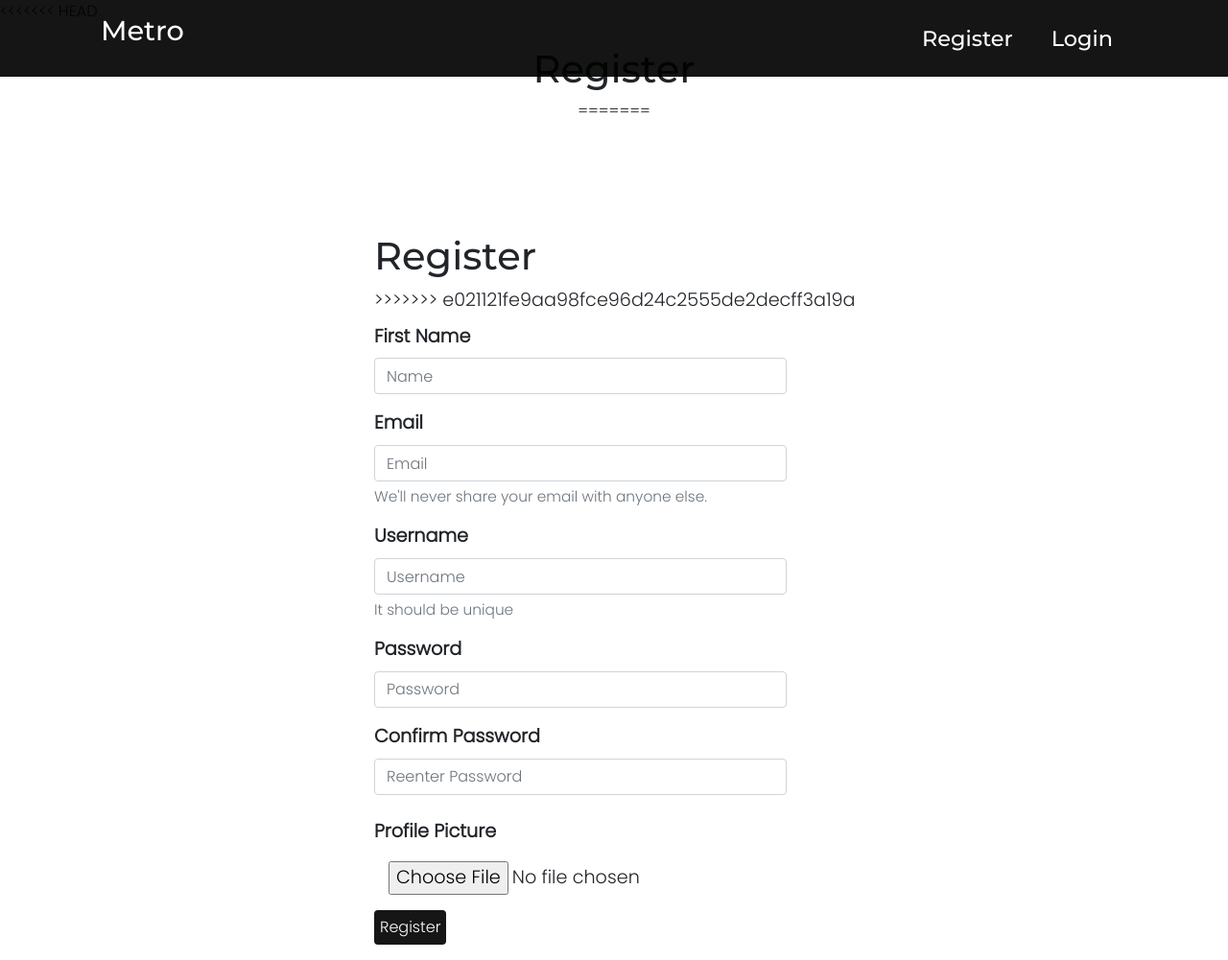
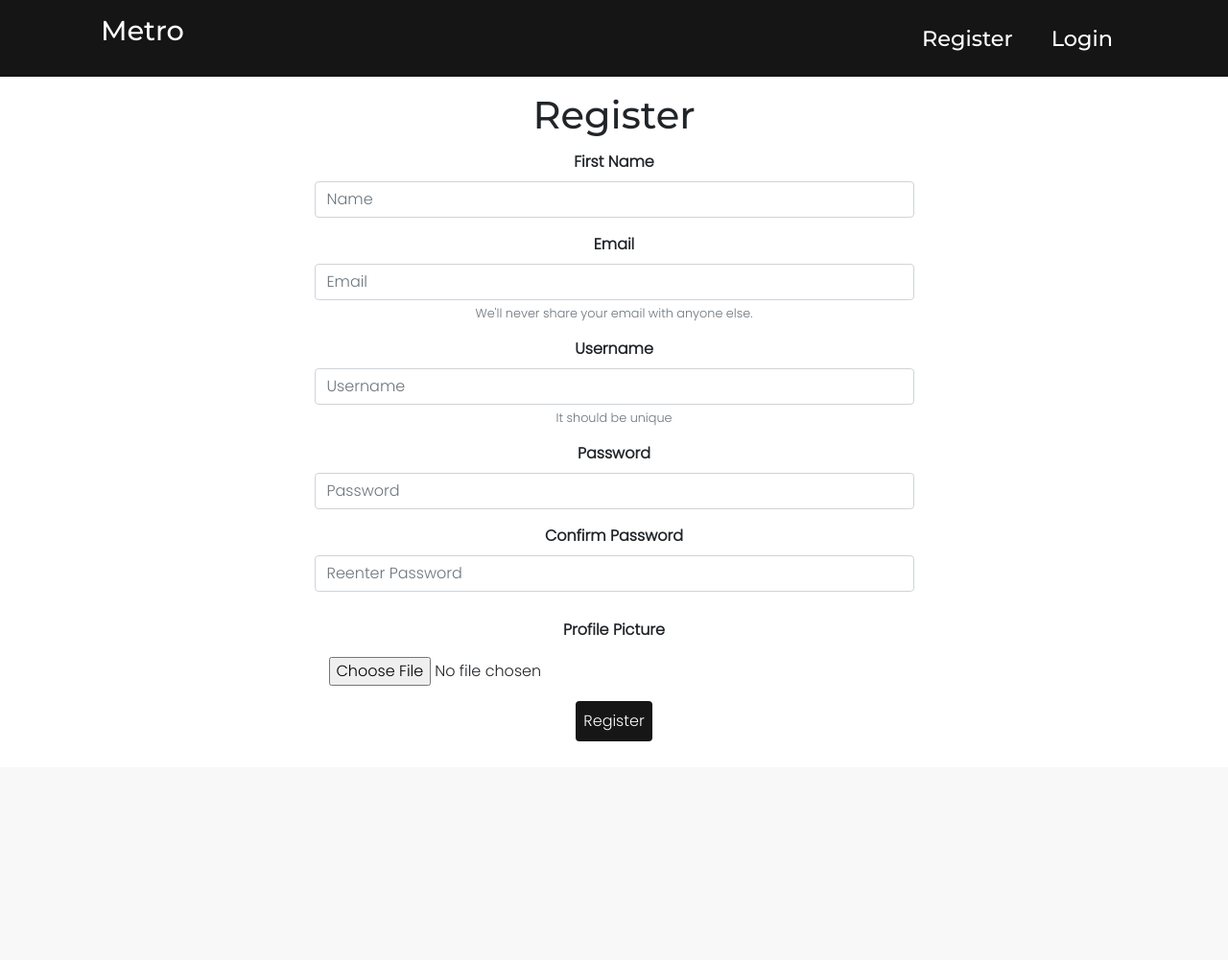
Before and after one commit to arnav0103/Byte, a Flask app: page /register in a window 1280 px wide. Shown: the whole page at 96% size. After the commit the page ends 773 px from the top, so only its background shows below. Run offline with Flask 2, Linux system fonts and the light colour scheme; some libraries are stand-ins or nearby versions.

Commit message:
removed <<<<<<<<<ehvxjdb

```diff
--- a/Bytes/templates/login.htm
+++ b/Bytes/templates/login.htm
@@ -1,14 +1,9 @@
 {%extends 'base.htm'%}
 
 {%block content%}
-<<<<<<< HEAD
-<div class="container col trial" align = center>
-  <h1 align = "center" id="log">Login </h1>
-=======
 <div class="container col trial" align = center style="font-size: larger; text-align: left; padding-left: 30%;">
   <br><br><br><br>
   <h1>Login </h1>
->>>>>>> e021121fe9aa98fce96d24c2555de2decff3a19a
   <form  method="POST">
     {{form.hidden_tag()}}
     <div class="form-group">
--- a/Bytes/templates/register.htm
+++ b/Bytes/templates/register.htm
@@ -1,19 +1,10 @@
 {%extends 'base.htm'%}
 
 {%block content%}
-<<<<<<< HEAD
 <div class="container col trial" align ="center">
-  <br>
+  <br><br><br><br>
   <h1 align = "center">Register</h1>
   <form  method="POST" enctype="multipart/form-data">
-=======
-<div class="paging">
-<div class="container col trial" align ="center" style="font-size: larger; text-align: left; padding-left: 30%;">
-  <br><br><br><br>
-  <h1>Register</h1>
-  <form  method="POST" enctype="multipart/form-data" style="text-align: left; ">
-
->>>>>>> e021121fe9aa98fce96d24c2555de2decff3a19a
     {{form.hidden_tag()}}
     <div class="form-group">
       {{form.name.label}}{{form.name(class = 'form-control col-md-6' ,placeholder="Name" )}}
@@ -65,9 +56,7 @@
     <div class="form-group">
       {{form.submit(class ="btn btn-primary change")}}
     </div>
-
   </form>
 
 </div>
-</div>
 {%endblock%}
```
